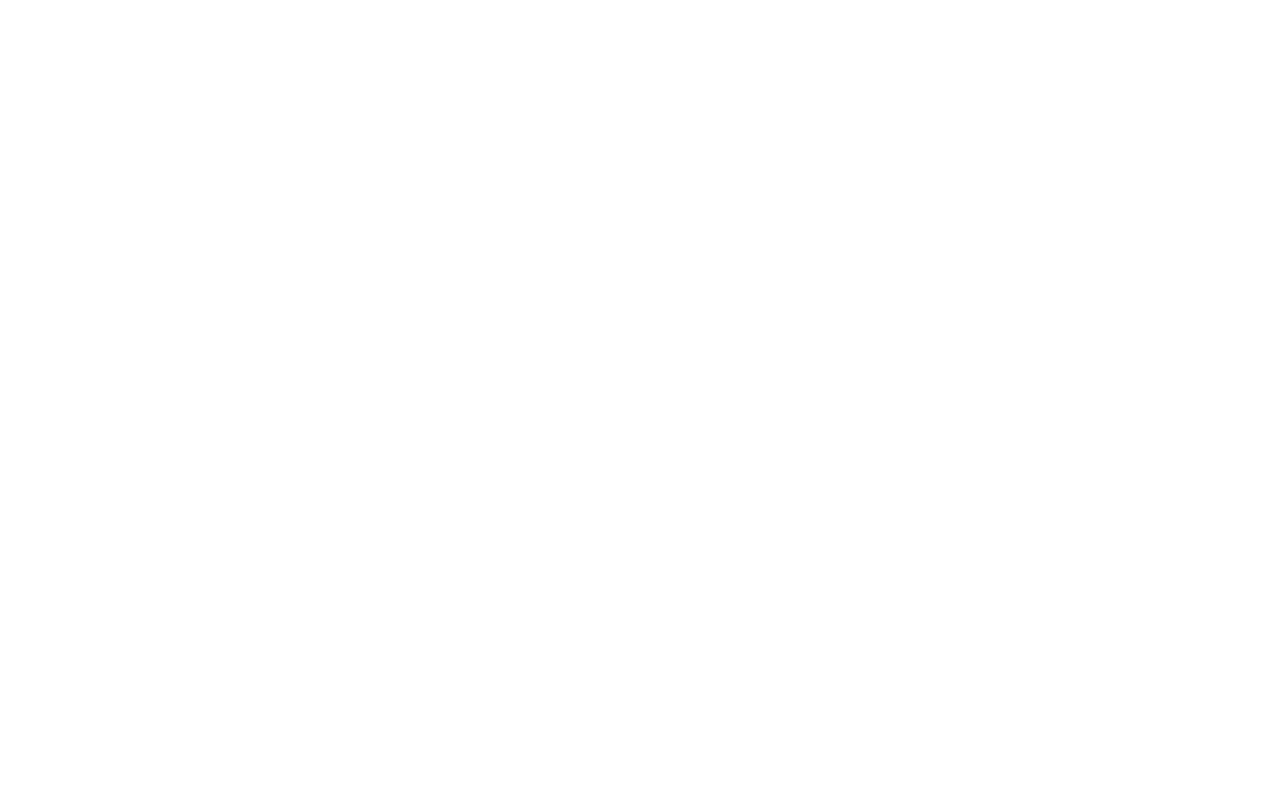
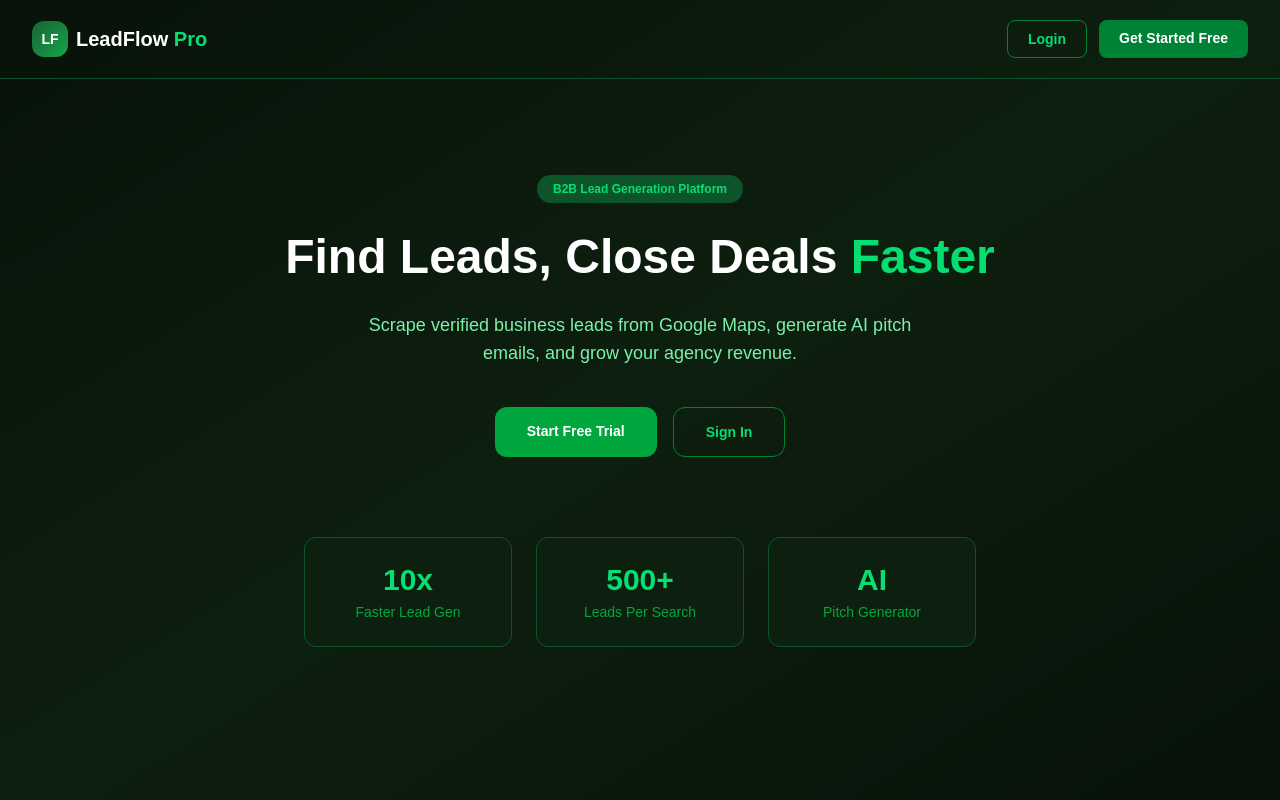
Before and after one commit to syedtahirseo052/leapflowpro, a Next.js app in the folder apps/web/: page / in a window 1280 px wide. Before the commit this address had no page. Built offline with nearby package versions, Linux system fonts and the light colour scheme.

Commit message:
Update page.tsx

```diff
--- a/apps/web/app/page.tsx
+++ b/apps/web/app/page.tsx
@@ -1,8 +1,41 @@
 "use client"
-import { useEffect } from "react"
-import { useRouter } from "next/navigation"
+import Link from "next/link"
 export default function Home() {
-  const router = useRouter()
-  useEffect(() => { router.push('/login') }, [router])
-  return null
+  return (
+    <div className="min-h-screen bg-gradient-to-br from-[#071209] via-[#0d1f0f] to-[#071209]">
+      <nav className="flex justify-between items-center px-8 py-5 border-b border-green-900">
+        <div className="flex items-center gap-2">
+          <div className="w-9 h-9 rounded-xl bg-gradient-to-br from-[#166534] to-[#16a34a] flex items-center justify-center text-white font-bold text-sm">LF</div>
+          <span className="text-white font-bold text-xl">LeadFlow <span className="text-green-400">Pro</span></span>
+        </div>
+        <div className="flex gap-3">
+          <Link href="/login" className="px-5 py-2 text-green-400 border border-green-700 rounded-lg text-sm font-semibold hover:bg-green-900 transition">Login</Link>
+          <Link href="/signup" className="px-5 py-2 bg-green-700 text-white rounded-lg text-sm font-semibold hover:bg-green-600 transition">Get Started Free</Link>
+        </div>
+      </nav>
+      <div className="flex flex-col items-center justify-center text-center px-4 py-24">
+        <div className="inline-block bg-green-900 text-green-400 text-xs font-semibold px-4 py-1.5 rounded-full mb-6">B2B Lead Generation Platform</div>
+        <h1 className="text-5xl font-bold text-white mb-6 max-w-3xl leading-tight">Find Leads, Close Deals <span className="text-green-400">Faster</span></h1>
+        <p className="text-green-300 text-lg mb-10 max-w-xl">Scrape verified business leads from Google Maps, generate AI pitch emails, and grow your agency revenue.</p>
+        <div className="flex gap-4">
+          <Link href="/signup" className="px-8 py-3.5 bg-green-600 text-white font-bold rounded-xl hover:bg-green-500 transition text-sm">Start Free Trial</Link>
+          <Link href="/login" className="px-8 py-3.5 border border-green-700 text-green-400 font-bold rounded-xl hover:bg-green-900 transition text-sm">Sign In</Link>
+        </div>
+        <div className="grid grid-cols-3 gap-6 mt-20 max-w-2xl w-full">
+          <div className="bg-[#0d1f0f] border border-green-900 rounded-xl p-6 text-center">
+            <p className="text-3xl font-bold text-green-400 mb-1">10x</p>
+            <p className="text-green-600 text-sm">Faster Lead Gen</p>
+          </div>
+          <div className="bg-[#0d1f0f] border border-green-900 rounded-xl p-6 text-center">
+            <p className="text-3xl font-bold text-green-400 mb-1">500+</p>
+            <p className="text-green-600 text-sm">Leads Per Search</p>
+          </div>
+          <div className="bg-[#0d1f0f] border border-green-900 rounded-xl p-6 text-center">
+            <p className="text-3xl font-bold text-green-400 mb-1">AI</p>
+            <p className="text-green-600 text-sm">Pitch Generator</p>
+          </div>
+        </div>
+      </div>
+    </div>
+  )
 }
```
